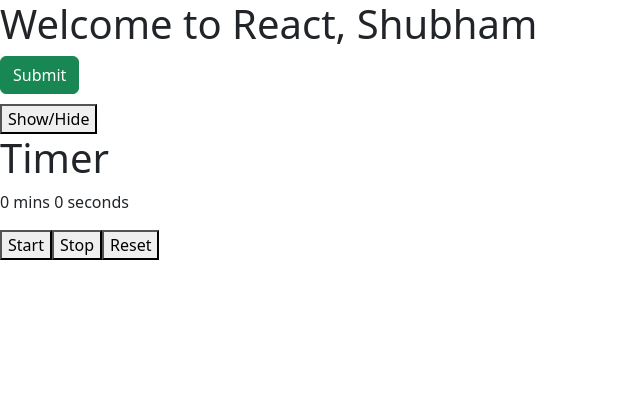
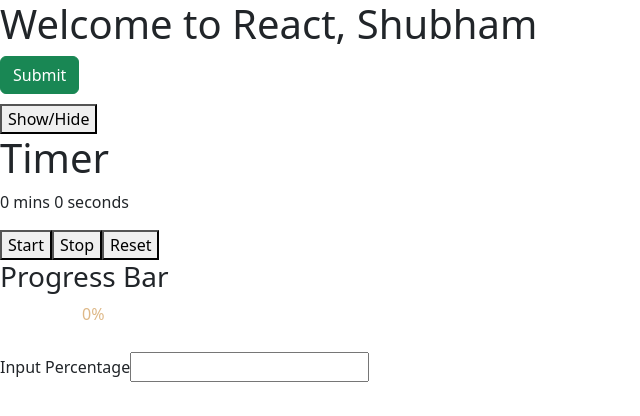
Before and after one commit to shubhT25/Practice, a React (Create React App) app: page / in a window 1280 px wide. Shown: the top 416 px of the page, without its empty margins (0-640 px from the left). Built offline with nearby package versions, Linux system fonts and the light colour scheme.

Commit message:
ProgressBar

```diff
--- a/src/App.css
+++ b/src/App.css
@@ -44,3 +44,16 @@
   width:100px;
   height:30px;
 }
+
+.container{
+  width: 200px;
+  height: 50px;
+  color: grey;
+  border-radius: 2px;
+}
+
+.innerContainer{
+  height: 50px;
+  color: burlywood;
+  border-radius: 2px;
+}
--- a/src/App.js
+++ b/src/App.js
@@ -3,16 +3,23 @@
 import Button from "react-bootstrap/Button";
 import Show from './components/Show';
 import Timer from './components/Timer';
+import ProgressBar from './components/ProgressBar';
+import { useState } from "react";
 
-var names = ['Shubham']
-
+var names = ['Shubham'];
 function App() {
+  const [percent, setPercent] = useState(0);
   return (
     <>
       <h1>Welcome to React, {names}</h1>
       <Button variant='success'>Submit</Button>
       <Show />
       <Timer />
+      <ProgressBar width={percent}/>
+      <form>
+        <label for="percent">Input Percentage</label>
+        <input id="percent" type="number" onChange={(e) => setPercent(e.target.value)}></input>
+      </form>
     </>
   );
 }
--- /dev/null
+++ b/src/components/ProgressBar.jsx
@@ -0,0 +1,20 @@
+import React from 'react'
+
+const ProgressBar = ({width}) => {
+  return (
+    <div>
+        <h3>Progress Bar</h3>
+        <div className='container'>
+        {width >= 0 && width <=100 ? (
+            <div className='innerContainer' style={{ width: `${width}%` }}>
+                {width}%
+            </div>
+        ):(
+            alert("Enter correct Number")
+        )}
+        </div>
+    </div>
+  )
+}
+
+export default ProgressBar
```
